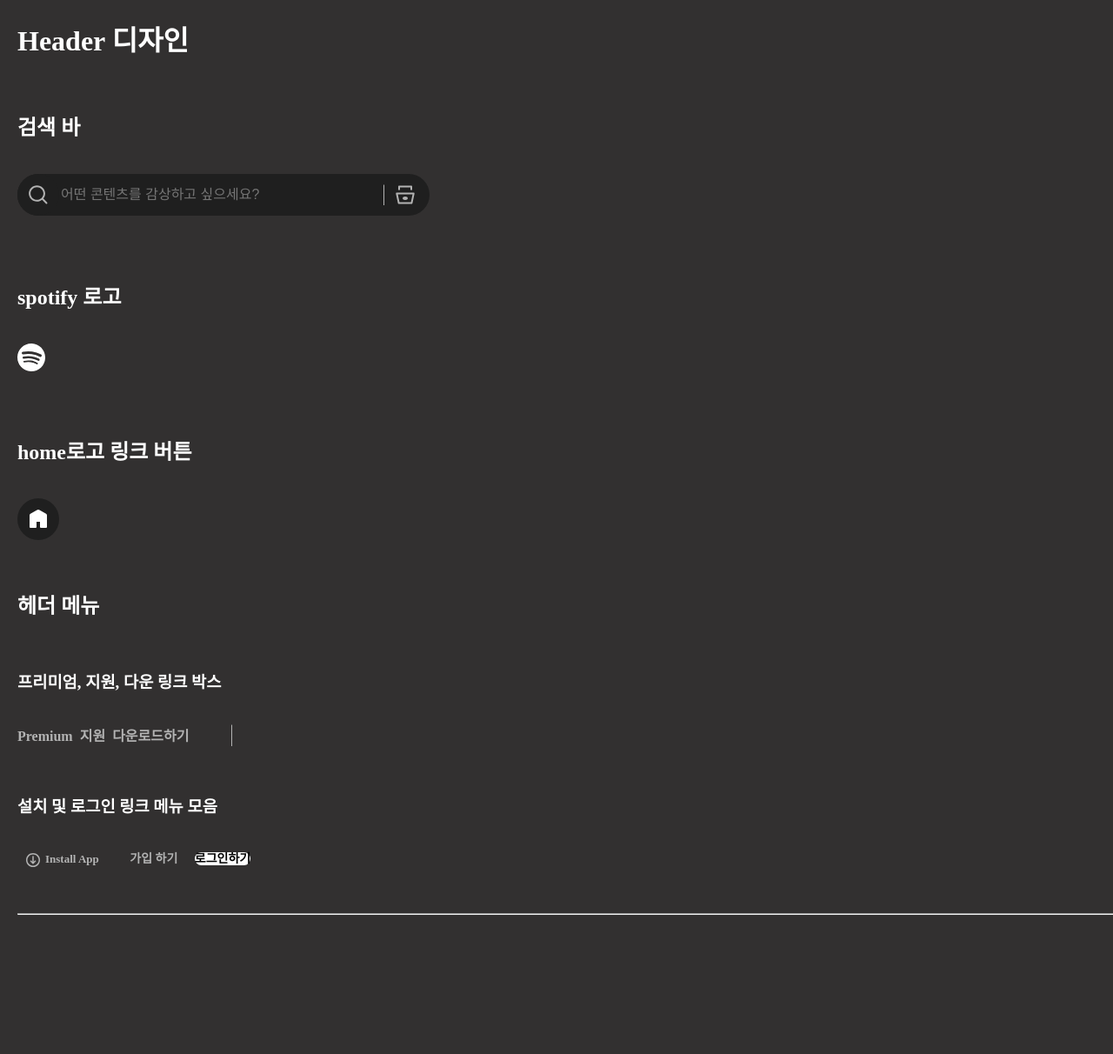
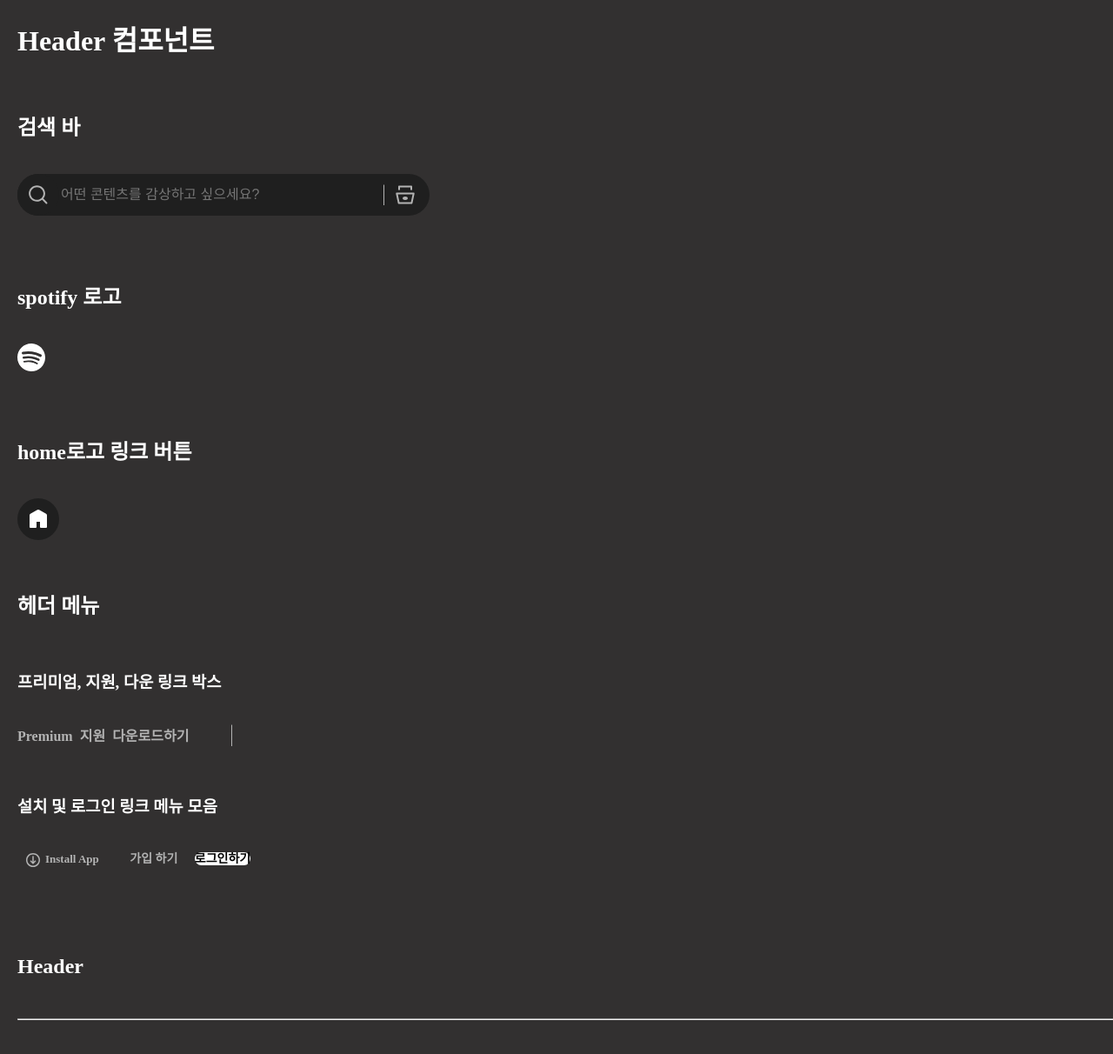
Before and after one commit to FRONTENDBOOTCAMP-14th/ui-project-team-10, a website built with Vite: page src/components/header.html in a window 1280 px wide. Shown: the whole page at 87% size. Before the commit the page ends 1098 px from the top, so only its background shows below. Built offline with nearby package versions, Linux system fonts and the light colour scheme; a web font is replaced by a local one.

Commit message:
header 컴포넌트 h1 제목 수정

```diff
--- a/src/components/header.html
+++ b/src/components/header.html
@@ -18,7 +18,7 @@
     <script type="module" src="/src/main.js"></script>
   </head>
   <body>
-    <h1>Header 디자인</h1>
+    <h1>Header 컴포넌트</h1>
     <br />
     <h2>검색 바</h2>
     <br />
@@ -224,6 +224,11 @@
     </div>
 
     <br />
+    <br />
+    <br />
+    <h2>Header</h2>
+
+    <br />
     <hr />
     <br />
 
```
